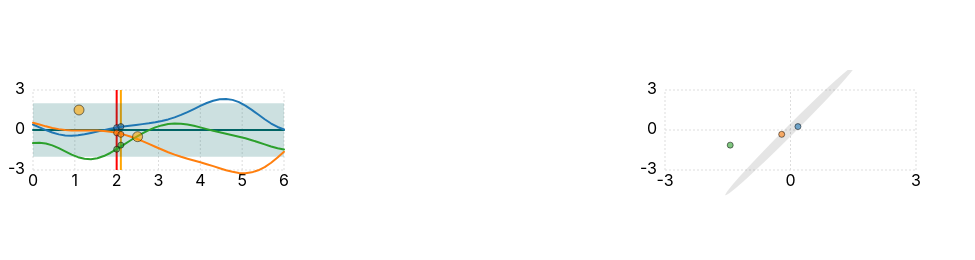
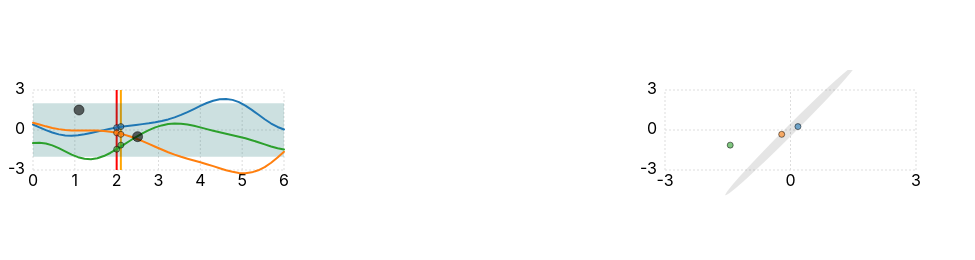
Before and after one commit to st--/interactive-gp-visualization, a Svelte app: page / in a window 1280 px wide. Shown: the part 307-567 px from the top of the page, without its empty margins (0-975 px from the left). Built offline with nearby package versions, Linux system fonts and the light colour scheme.

Commit message:
comment out pathMean; points filled black

```diff
--- a/src/Lineplot.svelte
+++ b/src/Lineplot.svelte
@@ -81,7 +81,7 @@
 
 	<!-- data -->
 	<path class="path-area" d={areaConfidence}></path>
-	<path class="path-line" d={pathMean}></path>
+	<!--<path class="path-line" d={pathMean}></path>-->
 
 	{#each samplePaths as path, i}
 		<path class="path-line" d={path} style="stroke: {sampleColor(i)};"></path>
@@ -109,7 +109,7 @@
 	}
 
 	circle {
-		fill: orange;
+		fill: black;
 		fill-opacity: 0.6;
 		stroke: rgba(0,0,0,0.5);
 	}
```
